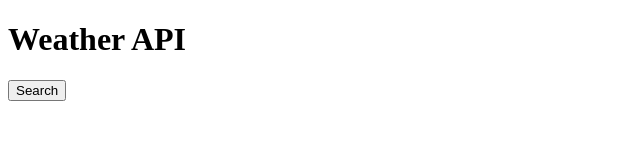
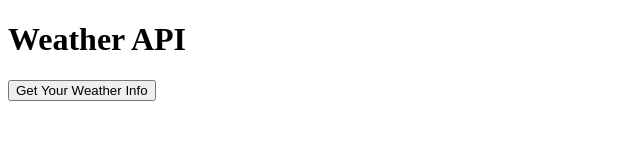
Before and after one commit to marcusp619/Weather-API, a website: page index.html in a window 1280 px wide. Shown: the whole page, without its empty margins (0-640 px from the left). Drawn offline with Linux system fonts and the light colour scheme.

Commit message:
Clean up

```diff
--- a/index.html
+++ b/index.html
@@ -11,7 +11,7 @@
     <h1>Weather API</h1>
 
     <div>
-      <button type="submit">Search</button>
+      <button type="submit">Get Your Weather Info</button>
     </div>
   </div>
 </body>
```
